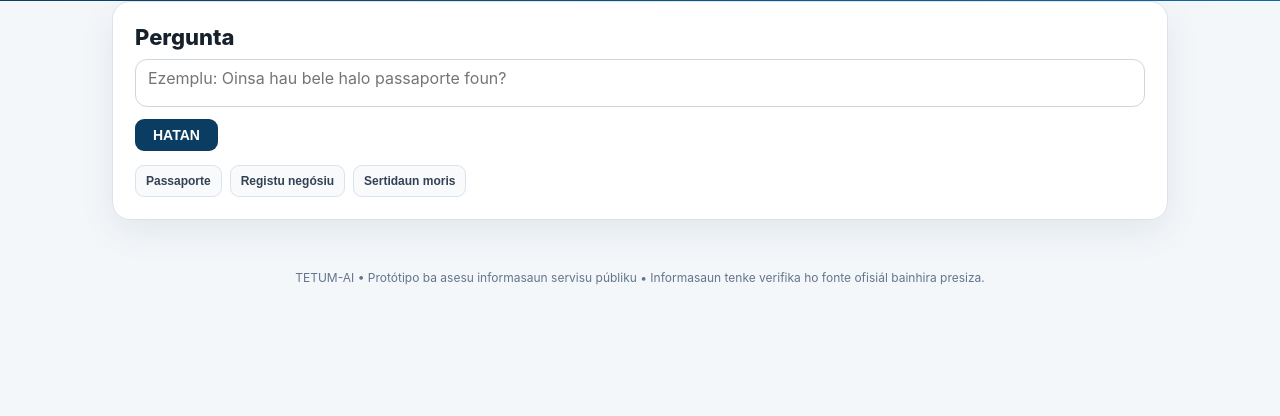
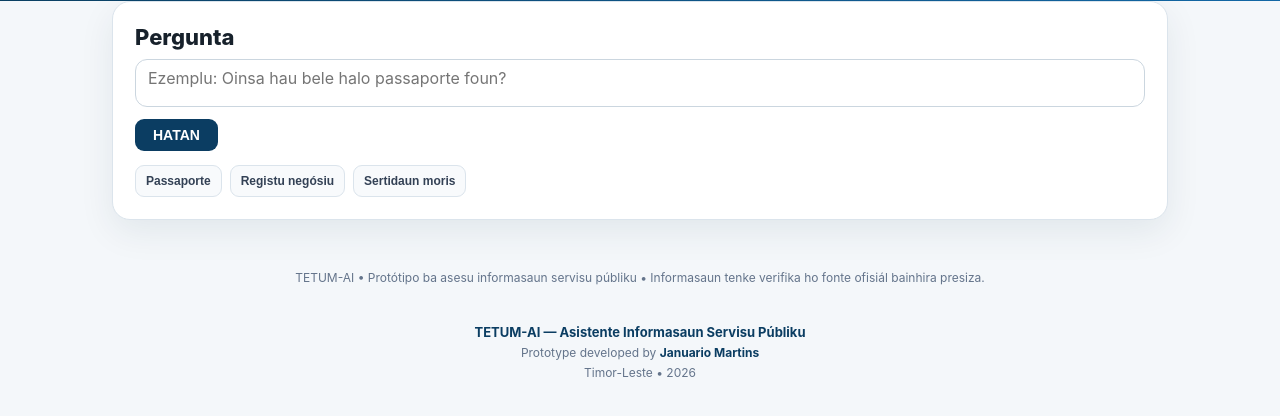
Before and after one commit to jdejmartins/tetum-ai, a Python web app: template templates/index.html in a window 1280 px wide. Shown: the part 292-708 px from the top of the page. Run offline with Jinja, Linux system fonts and the light colour scheme; the template is opened without the code that fills it, so the values that code supplies are empty.

Commit message:
Add prototype author credit

```diff
--- a/templates/index.html
+++ b/templates/index.html
@@ -124,6 +124,29 @@ main {
     }
 }
 
+
+
+/* Prototype author credit */
+.author-credit {
+    text-align: center;
+    margin: 18px auto 0;
+    padding: 18px 16px 4px;
+    color: var(--muted);
+    font-size: 12px;
+    line-height: 1.7;
+}
+
+.author-credit .author-title {
+    color: var(--navy);
+    font-weight: 700;
+    font-size: 13px;
+}
+
+.author-credit strong {
+    color: var(--navy);
+    font-weight: 700;
+}
+
 </style>
 </head>
 <body>
@@ -174,7 +197,14 @@ main {
     </section>
 </main>
 
-<footer>TETUM-AI • Protótipo ba asesu informasaun servisu públiku • Informasaun tenke verifika ho fonte ofisiál bainhira presiza.</footer>
+<footer>TETUM-AI • Protótipo ba asesu informasaun servisu públiku • Informasaun tenke verifika ho fonte ofisiál bainhira presiza.
+<div class="author-credit">
+    <div class="author-title">TETUM-AI — Asistente Informasaun Servisu Públiku</div>
+    <div>Prototype developed by <strong>Januario Martins</strong></div>
+    <div>Timor-Leste • 2026</div>
+</div>
+
+</footer>
 
 <script>
 function updateHeaderHeight() {
```
